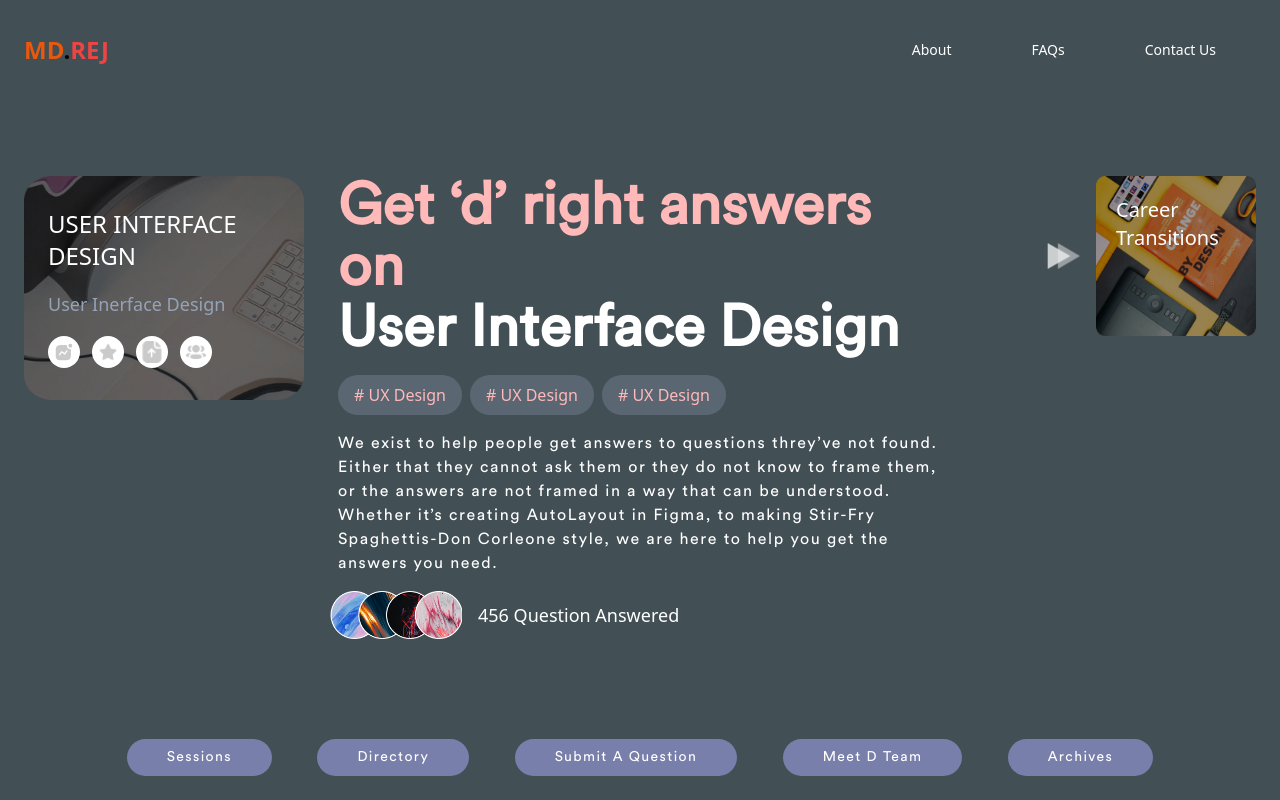
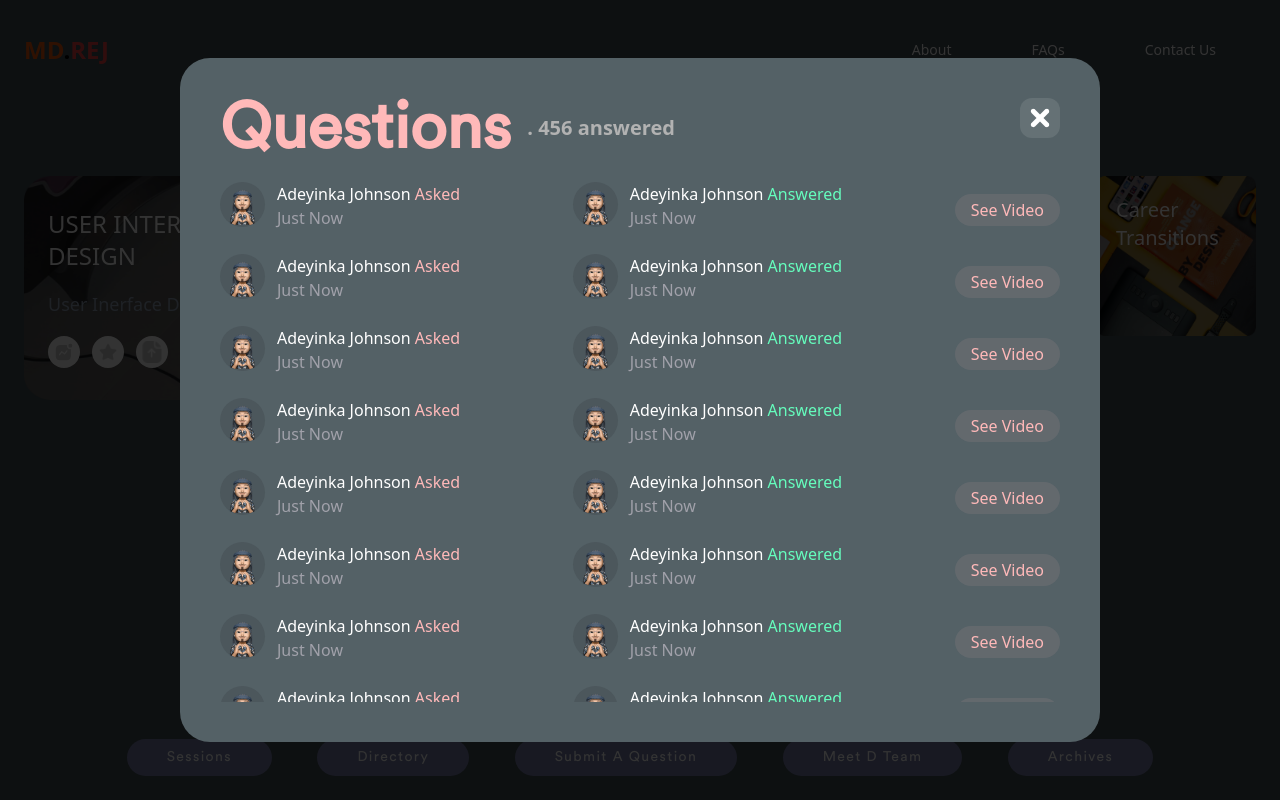
Before and after one commit to rejoan121615/event-handler-react, a React (Vite) app: page / in a window 1280 px wide. Built offline with nearby package versions, Linux system fonts and the light colour scheme.

Commit message:
qus ans portal complete

```diff
--- /dev/null
+++ b/src/HOC/usePortal.jsx
@@ -0,0 +1,38 @@
+import React from "react";
+import ReactDOM from "react-dom";
+
+const PortalElement = (props) => {
+    return (
+        <section className=" fixed top-0 left-0 w-screen h-screen overflow-y-scroll flex justify-center items-center">
+            {/* backdrop  */}
+            <div className=" bg-black opacity-80 w-screen h-screen fixed top-0 left-0"></div>
+            {/* content  */}
+            <div className={`relative p-5 bg-[#546166] rounded-[30px] ${props.className}`}>
+                {props.children}
+            </div>
+        </section>
+    );
+};
+
+const usePortal = (PushedComponent, styleClass) => {
+    console.log("props ", styleClass);
+    return class NewClassess extends React.Component {
+        // state
+        state = {
+            show: false,
+        };
+
+        // return compoent
+        render() {
+            return ReactDOM.createPortal(
+                <PortalElement className={styleClass}>
+                    <PushedComponent/>
+                </PortalElement>,
+                // <h1>Hello rejoan</h1>,
+                document.getElementById("portals-root")
+            );
+        }
+    };
+};
+
+export default usePortal;
--- /dev/null
+++ b/src/component/Directory/QusAnsPortal.jsx
@@ -0,0 +1,37 @@
+import React from "react";
+import usePortal from "../../HOC/usePortal";
+import User from "../../ui/User";
+import CrossBtn from "../../ui/CrossBtn";
+import QusAns from "../../ui/Directory/QusAns";
+
+let className =
+    " w-11/12 max-w-[800px] sm:p-6 sm:pt-8 xl:max-w-[920px] xl:p-10 xl:pt-[12]";
+
+const QusAnsPortal = (props) => {
+    return (
+        <div className=" w-full ">
+            {/* top side  */}
+            <div className="flex justify-between">
+                {/* left side  */}
+                <div className=" flex flex-col sm:flex-row sm:items-center">
+                    <h1 className=" display-1 leading-10 sm:leading-[50px] xl:leading-[60px] 2xl:leading-[70px] text-sec capitalize">
+                        questions
+                    </h1>
+                    <h6 className=" font-bold text-[#B2B2B2] text-xl sm:ml-4 lg:text-[20px] 2xl:text-[24px]">
+                        . 456 answered
+                    </h6>
+                </div>
+                {/* right side btn  */}
+                <CrossBtn />
+            </div>
+            {/* user wrapper  */}
+            <div className=" mt-4 lg:mt-6 flex flex-col gap-y-4 max-h-[65vh] overflow-y-scroll">
+                {["", "", "", "", "", "", "", ""].map((item, index) => {
+                    return <QusAns key={index + 'i'} />;
+                })}
+            </div>
+        </div>
+    );
+};
+
+export default usePortal(QusAnsPortal, className);
--- a/src/page/Directory.jsx
+++ b/src/page/Directory.jsx
@@ -2,7 +2,7 @@ import React from "react";
 import HeaderBar from "../component/HeaderBar";
 import BottomNavigation from "../component/BottomNavigation";
 import DirectoryIntro from "../component/Directory/DirectoryIntro";
-
+import QusAnsPortal from "../component/Directory/QusAnsPortal";
 
 
 const Home = (props) => {
@@ -11,6 +11,7 @@ const Home = (props) => {
             <HeaderBar />
             <DirectoryIntro />
             <BottomNavigation />
+            <QusAnsPortal />
         </React.Fragment>
     );
 };
--- /dev/null
+++ b/src/ui/CrossBtn.jsx
@@ -0,0 +1,13 @@
+import React from 'react'
+import CrossBtnImg from '../assets/img/icons/cross-btn.png'
+
+const CrossBtn = (props) => {
+  return (
+    <button className="
+           bg-[#657175] w-10 h-10 flex justify-center items-center rounded-xl">
+          <img src={CrossBtnImg} alt="cross btn img" className=' w-4 md:w-5' />
+      </button>
+  );
+}
+
+export default CrossBtn
--- /dev/null
+++ b/src/ui/Directory/QusAns.jsx
@@ -0,0 +1,27 @@
+import React from 'react'
+import User from '../User'
+
+const Asked = () => {
+  return <span className=' font-medium text-sec'>asked</span>
+}
+
+const Answer = () => {
+  return <span className=" font-medium text-[#65fdbd]">Answered</span>;
+}
+
+const QusAnsVideo = () => {
+  return (
+    <div className=' flex flex-wrap justify-between items-center gap-y-2'>
+      {/* qus  */}
+      <User status={<Asked />} />
+      {/* ans  */}
+      <User status={<Answer />} />
+      {/* button  */}
+      <a href="#" className='
+      text-sec px-4 py-1 bg-sec-100 rounded-full font-medium capitalize
+      '>see video</a>
+    </div>
+  )
+}
+
+export default QusAnsVideo
--- a/src/ui/ThumbnailLists.jsx
+++ b/src/ui/ThumbnailLists.jsx
@@ -10,7 +10,8 @@ const ThumbnailLists = (props) => {
                     ? props.items.map((item, index) => {
                           return (
                               <div
-                                  className={` rounded-full ${
+                                    key={index + "a"}
+                                    className={` rounded-full ${
                                       !props.big
                                           ? "w-10 h-10 -ml-3 first:ml-0"
                                           : " w-10 h-10 -ml-3 xl:w-12 xl:h-12 xl:-ml-5"
@@ -19,7 +20,6 @@ const ThumbnailLists = (props) => {
                                   <img
                                       className=" w-full h-full"
                                       src={item}
-                                      key={index + "a"}
                                       alt=""
                                   />
                               </div>
--- a/src/ui/User.jsx
+++ b/src/ui/User.jsx
@@ -1,7 +1,8 @@
 import React from 'react'
 import UserImg from '../assets/img/users/user.png'
 
-const User = () => {
+const User = (props) => {
+    console.log("user props => ", props)
   return (
       <div className=" flex mb-2 last:mb-0 2xl:mb-0">
           {/* img  */}
@@ -10,8 +11,8 @@ const User = () => {
           </div>
           {/* text  */}
           <div className=" flex flex-col ml-3">
-              <h6 className=" font-medium text-white capitalize">
-                  adeyinka johnson <span className=" text-primary">joined</span>
+              <h6 className=" text-white capitalize">
+                  adeyinka johnson {props.status}
               </h6>
               <p className=" text-zinc-400 capitalize">just now</p>
           </div>
--- a/tailwind.config.js
+++ b/tailwind.config.js
@@ -33,7 +33,8 @@ module.exports = {
             },
             colors: {
                 primary: "#AEAFFF",
-                sec: '#ffb9b9'
+                sec: "#ffb9b9",
+                "sec-100": "#ffb9b917",
             },
             gridTemplateColumns: {
                 "lg-1/1.2": "1fr 1.3fr",
@@ -41,11 +42,12 @@ module.exports = {
             },
             backgroundImage: {
                 "intro-card-bd": "url('./src/assets/img/directory/graph.png')",
-                'careerTrans': "url('./src/assets/img/directory/career trans.png')"
+                careerTrans:
+                    "url('./src/assets/img/directory/career trans.png')",
             },
             backgroundSize: {
-                'full-100': '100% 100%'
-            }
+                "full-100": "100% 100%",
+            },
         },
     },
     plugins: [],
```
